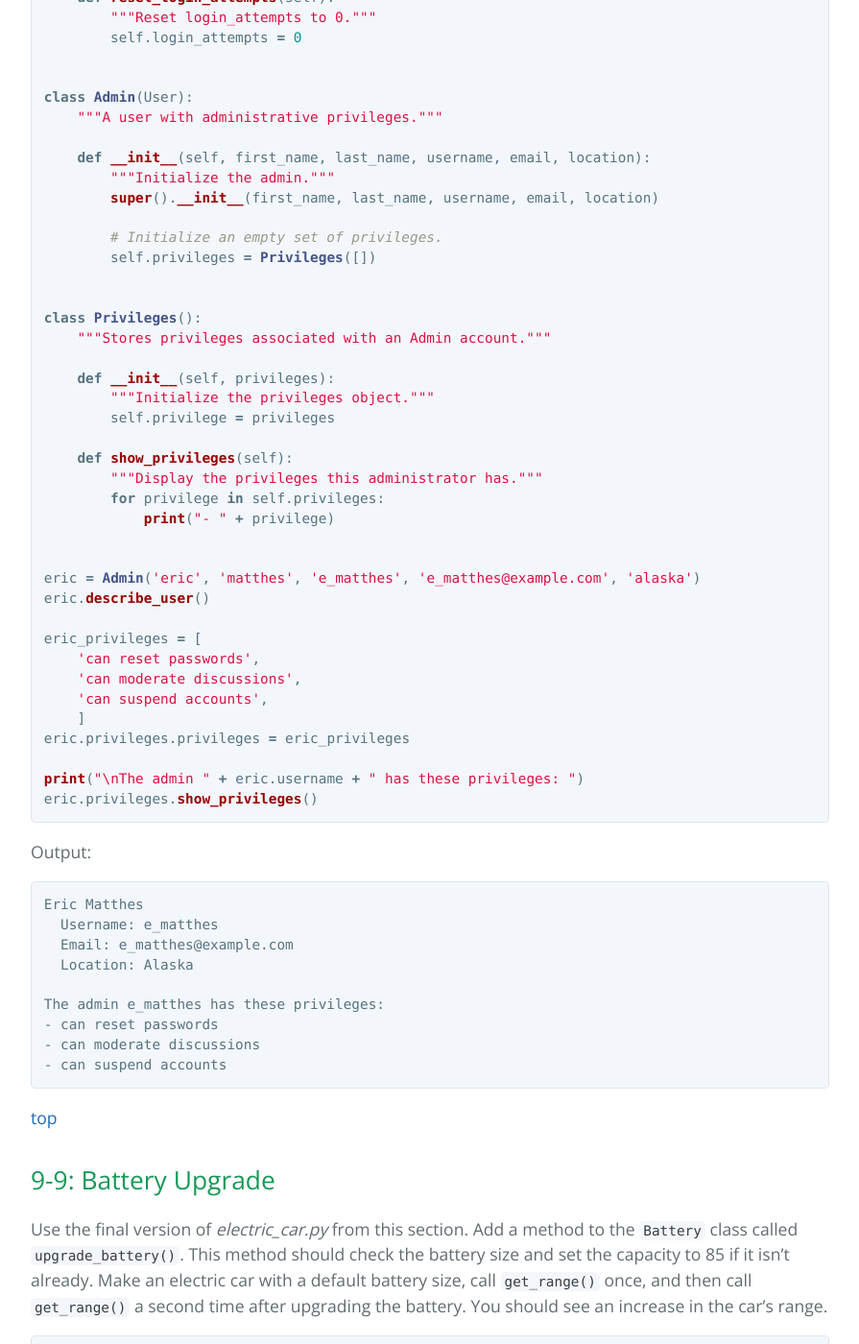
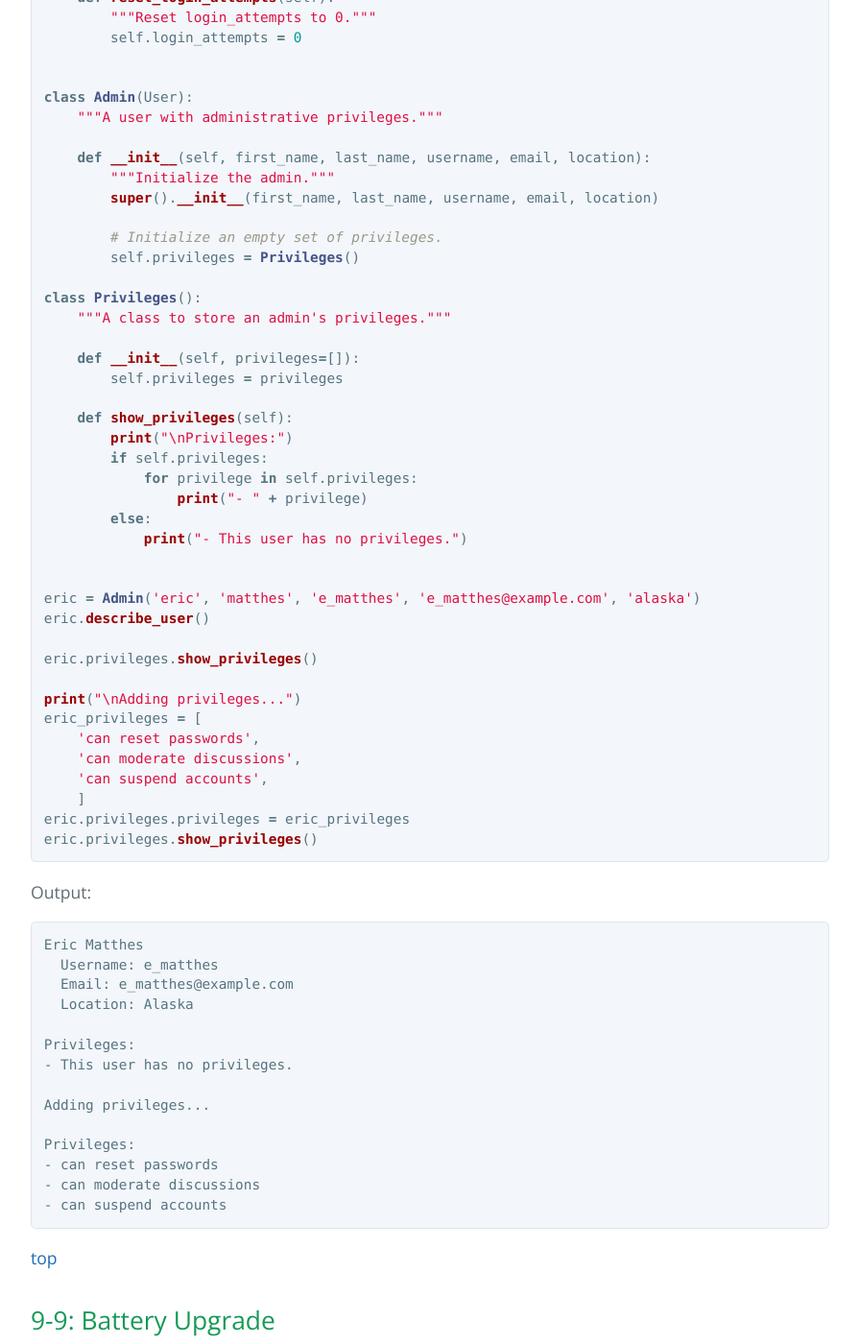
Before and after one commit to ehmatthes/pcc, a Jekyll site: the page built from solutions/chapter_9.md, in a window 1280 px wide and 1400 px high, scrolled down 11182 px. Shown: the whole window at 96% size, without its empty margins (192-1087 px from the left). Built offline with Jekyll 4.4.1, drawn with Linux system fonts in a browser that asks for light colours.

Commit message:
Fixed issue in solution to ex 9-8 Privileges.

````diff
--- a/solutions/chapter_9.md
+++ b/solutions/chapter_9.md
@@ -505,33 +505,35 @@ class Admin(User):
         super().__init__(first_name, last_name, username, email, location)
 
         # Initialize an empty set of privileges.
-        self.privileges = Privileges([])
-
+        self.privileges = Privileges()
 
 class Privileges():
-    """Stores privileges associated with an Admin account."""
+    """A class to store an admin's privileges."""
 
-    def __init__(self, privileges):
-        """Initialize the privileges object."""
-        self.privilege = privileges
+    def __init__(self, privileges=[]):
+        self.privileges = privileges
 
     def show_privileges(self):
-        """Display the privileges this administrator has."""
-        for privilege in self.privileges:
-            print("- " + privilege)
+        print("\nPrivileges:")
+        if self.privileges:
+            for privilege in self.privileges:
+                print("- " + privilege)
+        else:
+            print("- This user has no privileges.")
 
 
 eric = Admin('eric', 'matthes', 'e_matthes', 'e_matthes@example.com', 'alaska')
 eric.describe_user()
 
+eric.privileges.show_privileges()
+
+print("\nAdding privileges...")
 eric_privileges = [
     'can reset passwords',
     'can moderate discussions',
     'can suspend accounts',
     ]
 eric.privileges.privileges = eric_privileges
-
-print("\nThe admin " + eric.username + " has these privileges: ")
 eric.privileges.show_privileges()
 ```
 
@@ -543,7 +545,12 @@ Eric Matthes
   Email: e_matthes@example.com
   Location: Alaska
 
-The admin e_matthes has these privileges:
+Privileges:
+- This user has no privileges.
+
+Adding privileges...
+
+Privileges:
 - can reset passwords
 - can moderate discussions
 - can suspend accounts
````
